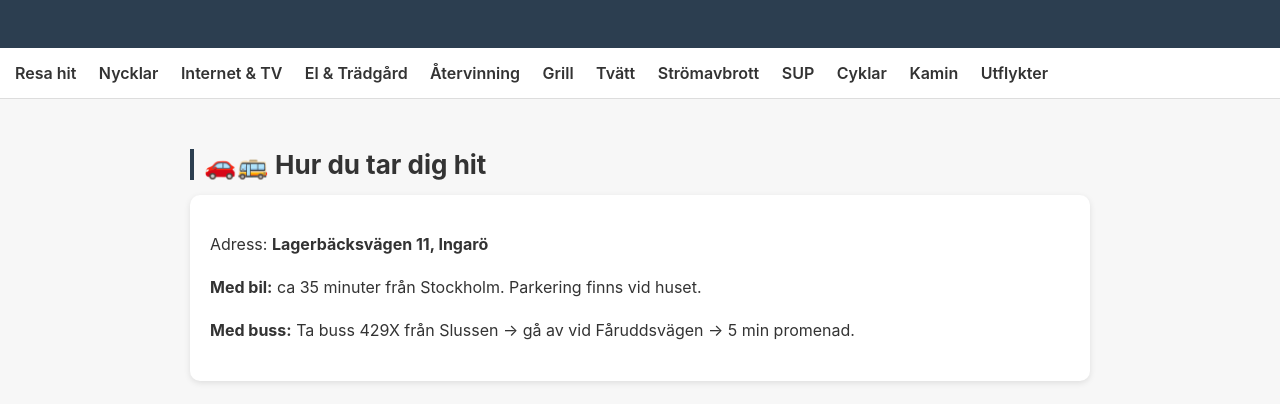
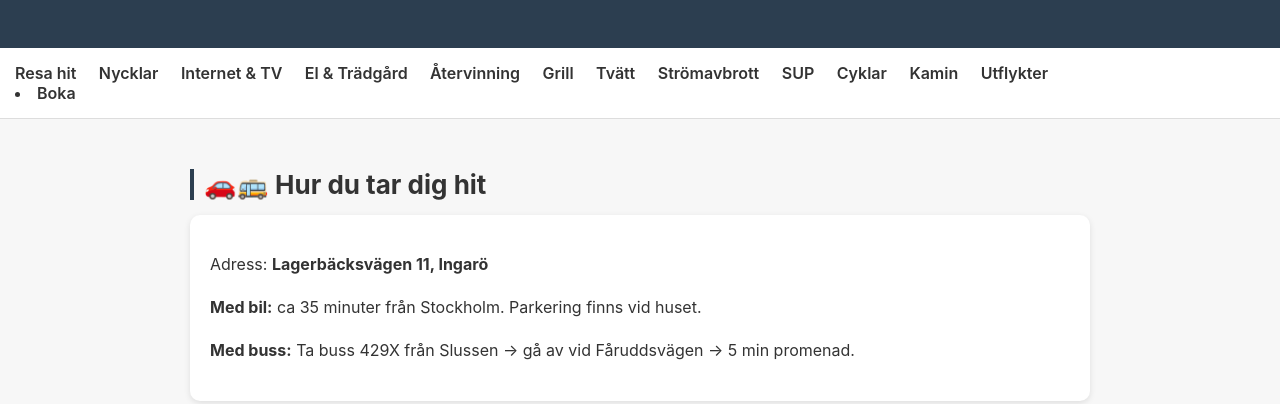
Before and after one commit to siamandkhizri/ingaro-summer-house, a plain HTML site: page index.html in a window 1280 px wide. Shown: the part 545-949 px from the top of the page. Drawn offline with Linux system fonts and the light colour scheme.

Commit message:
Add booking link to navigation in index.html

```diff
--- a/index.html
+++ b/index.html
@@ -101,6 +101,8 @@
     <a href="#bikes">Cyklar</a>
     <a href="#fireplace">Kamin</a>
     <a href="#explore">Utflykter</a>
+    <li><a href="booking.html">Boka</a></li>
+
 </nav>
 
 <div class="section" id="travel">
```
